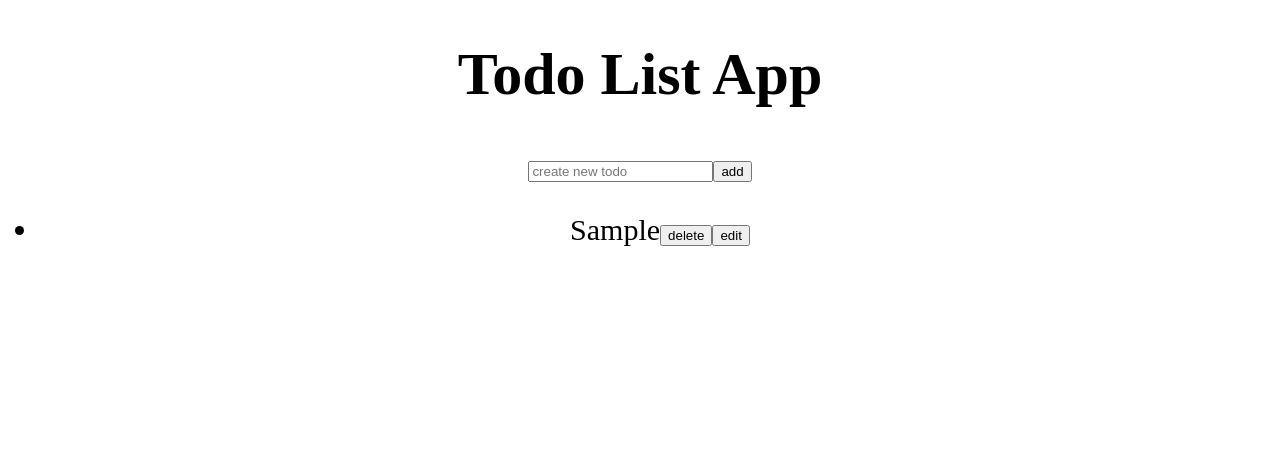
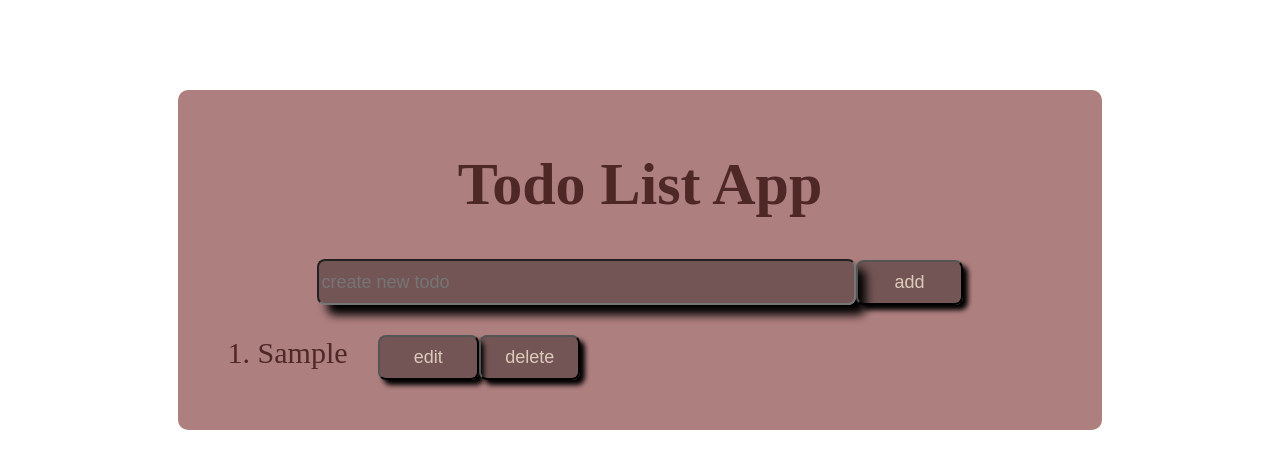
Before and after one commit to nsamedaisy/React-playground, a plain HTML site: page index.html in a window 1280 px wide. Both pictures are taken after typing "Sample" into the empty fields and a click on the button "add". Drawn offline with nearby package versions, Linux system fonts and the light colour scheme.

Commit message:
playground commit

```diff
--- a/style.css
+++ b/style.css
@@ -1,7 +1,7 @@
 body {
   text-align: center;
   justify-content: center;
-  margin: auto;
+  margin-top: 90px;
   padding: 0;
   font-size: 30px;
 }
@@ -48,9 +48,59 @@ body {
 
 /* counter.js /css */
 
-.btns {
+/* .btns {
   display: flex;
   width: 50%;
   margin: auto;
   justify-content: space-around;
+} */
+
+/* todo.js /css */
+
+.todo-container {
+  background-color: #640b0b85;
+  border-radius: 10px;
+  width: 70%;
+  margin: auto;
+  height: fit-content;
+  padding: 20px;
 }
+
+h1 {
+  color: #2a0606b9;
+}
+
+input {
+  height: 40px;
+  width: 60%;
+  font-size: 18px;
+  background-color: #08080859;
+  color: white;
+  box-shadow: 10px 10px 10px black;
+  border-radius: 8px;
+}
+
+button {
+  height: 45px;
+  width: 12%;
+  font-size: 18px;
+  background-color: #08080859;
+  color: #f5e9d3cc;
+  box-shadow: 5px 5px 5px black;
+  border-radius: 8px
+}
+
+ol {
+  width: 100%;
+}
+
+li {
+  text-align: left;
+  margin: 20px ;
+  color: #2a0606b9;
+  font-weight: 500;
+}
+
+.btn1 {
+  margin-left: 30px;
+}
--- a/todo.js
+++ b/todo.js
@@ -18,23 +18,31 @@ function Todo() {
     setTodos(newTodos)
   }
 
-  const updateTodo = () => {}
+  const updateTodo = (id) => {
+    const newEditTodos = todos.map((todo) => {
+      return todo !== id
+    })
+    setTodos(newEditTodos)
+  }
 
   return (
-    <div>
+    <div className='todo-container'>
     <h1>Todo List App</h1>
     <div>
       <input type="text" placeholder="create new todo" value={todo} onChange={(event) => {setTodo(event.target.value)}}/>
       <button onClick={addNewTodo}>add</button>
     </div>
 {/* display field */}
-    <ul>
+    <ol className='display-field'>
       {todos.map((todo)=>(
-        <li key={todo}>{todo}{<button onClick={() => deleteTodo(todo)}>delete</button>}{<button onClick={updateTodo}>edit</button>}
+        <li key={todo}>
+          {todo}
+            {<button className='btn1' onClick={() => updateTodo(todo)}>edit</button>}
+            {<button className='btn' onClick={() => deleteTodo(todo)}>delete</button>}
         </li>
       ))}
 
-    </ul>
+    </ol>
     </div>
   )
 }
```
